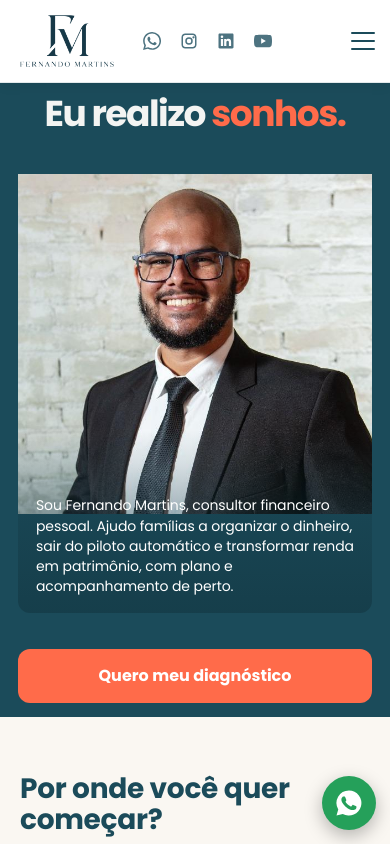
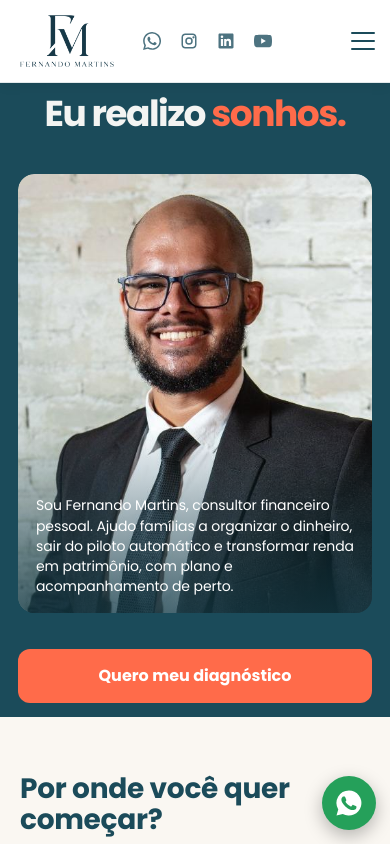
Before and after one commit to MateusTheobald/fernando-martins, a React (Vite) app: page / in a window 390 px wide. Shown: the top 844 px of the page. Built offline with nearby package versions, Linux system fonts and the light colour scheme.

Commit message:
Update HomePageBanner.css

```diff
--- a/src/components/inicio/HomePageBanner.css
+++ b/src/components/inicio/HomePageBanner.css
@@ -173,7 +173,10 @@
 
     display: block;
     overflow: visible;
-    padding: 0;
+    padding: 0 !important;
+    margin: 0 !important;
+
+    box-shadow: none !important;
   }
 
   .hero .wrap {
@@ -228,38 +231,51 @@
   .hero .photo {
     grid-area: photo;
 
-    position: relative;
+    position: relative !important;
     z-index: 1;
 
-    width: 100%;
+    display: block;
+
+    width: 100% !important;
     height: clamp(390px, 52svh, 480px);
 
-    margin: 0;
-    padding: 0;
+    margin: 0 !important;
+    padding: 0 !important;
 
-    overflow: hidden;
+    overflow: hidden !important;
 
     border: none !important;
-    border-radius: 12px;
+    border-radius: 16px !important;
+
+    outline: none !important;
     box-shadow: none !important;
 
-    background: transparent;
+    background: transparent !important;
+
+    line-height: 0 !important;
   }
 
   .hero .photo img {
-    position: absolute;
-    inset: 0;
+    position: absolute !important;
+    inset: 0 !important;
 
-    display: block;
+    display: block !important;
 
-    width: 100%;
-    height: 100%;
-    max-height: none;
+    width: 100% !important;
+    height: 100% !important;
+    max-height: none !important;
 
-    object-fit: cover;
-    object-position: center 18%;
+    margin: 0 !important;
+    padding: 0 !important;
 
-    border-radius: 12px;
+    object-fit: cover !important;
+    object-position: center 18% !important;
+
+    border: none !important;
+    border-radius: 16px !important;
+
+    outline: none !important;
+    box-shadow: none !important;
   }
 
   /* TEXTO SOBRE A FOTO */
@@ -279,7 +295,7 @@
 
     box-sizing: border-box;
 
-    margin: 0;
+    margin: 0 !important;
     padding: 65px 12px 16px 18px;
 
     color: #fff;
@@ -296,11 +312,14 @@
       rgba(20, 58, 70, .76) 100%
     );
 
-    border: none;
-    border-radius: 0 0 12px 12px;
+    border: none !important;
+    border-radius: 0 0 16px 16px;
+
+    outline: none !important;
+    box-shadow: none !important;
   }
 
-  /* BOTÃO LOGO ABAIXO DA FOTO */
+  /* BOTÃO ABAIXO DA FOTO */
 
   .hero .cta {
     grid-area: button;
@@ -318,6 +337,8 @@
     border: none !important;
     box-shadow: none !important;
     background: transparent !important;
+
+    line-height: normal;
   }
 
   .hero .cta .btn {
@@ -372,7 +393,7 @@
   }
 
   .hero .photo {
-    height: 400px;
+    height: 400px !important;
   }
 
   .hero .txt .lead {
@@ -409,7 +430,7 @@
   }
 
   .hero .photo {
-    height: 360px;
+    height: 360px !important;
   }
 
   .hero .txt .lead {
```
